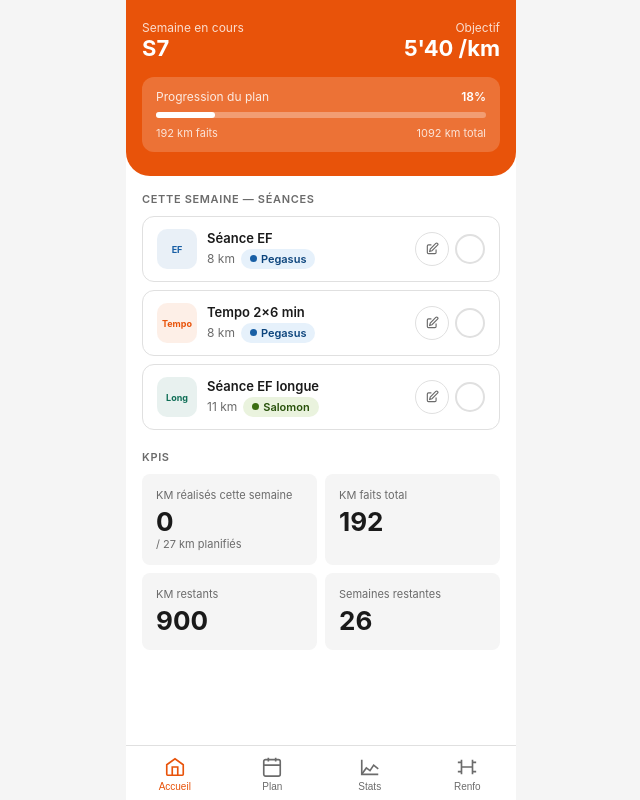
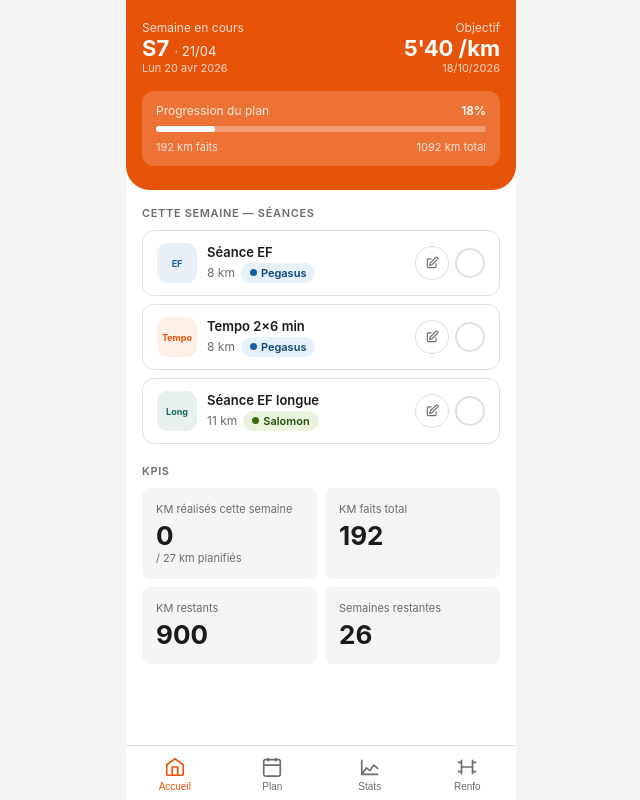
Before and after one commit to guillaumelenoir75-dev/Marathon, a plain HTML site: page Plan Marathon.html in a window 1280 px wide. Shown: the whole page, without its empty margins (319-959 px from the left). Drawn offline with nearby package versions, Linux system fonts and the light colour scheme.

Commit message:
Add files via upload

```diff
--- a/Plan Marathon.html
+++ b/Plan Marathon.html
@@ -44,8 +44,12 @@
 <div id="sc-home">
   <div style="background:var(--orange);padding:20px 16px 24px;border-radius:0 0 24px 24px;color:#fff;margin-bottom:16px;">
     <div style="display:flex;justify-content:space-between;align-items:center;margin-bottom:16px;">
-      <div><p style="font-size:12px;opacity:0.8;">Semaine en cours</p><p style="font-size:22px;font-weight:700;">S7</p></div>
-      <div style="text-align:right;"><p style="font-size:12px;opacity:0.8;">Objectif</p><p style="font-size:22px;font-weight:700;">5'40 /km</p></div>
+      <div>
+        <p style="font-size:12px;opacity:0.8;">Semaine en cours</p>
+        <p style="font-size:22px;font-weight:700;">S7 <span style="font-size:13px;font-weight:400;opacity:0.9;">· 21/04</span></p>
+        <p style="font-size:11px;opacity:0.75;" id="today-date"></p>
+      </div>
+      <div style="text-align:right;"><p style="font-size:12px;opacity:0.8;">Objectif</p><p style="font-size:22px;font-weight:700;">5'40 /km</p><p style="font-size:11px;opacity:0.75;">18/10/2026</p></div>
     </div>
     <div style="background:rgba(255,255,255,0.18);border-radius:12px;padding:12px 14px;">
       <div style="display:flex;justify-content:space-between;margin-bottom:8px;">
@@ -173,38 +177,38 @@
 const typeLabel={ef:'EF',tempo:'Tempo',long:'Long',rest:'Repos',race:'Course'};
 
 const weeks=[
-  {s:1,km:23,sessions:[{d:"Séance EF",km:7,type:"ef",shoe:null},{d:"Séance EF",km:8,type:"ef",shoe:null},{d:"Séance EF longue",km:8,type:"long",shoe:null}]},
-  {s:2,km:30,sessions:[{d:"Séance EF",km:9,type:"ef",shoe:null},{d:"Séance EF",km:10,type:"ef",shoe:null},{d:"Séance EF longue",km:11,type:"long",shoe:null}]},
-  {s:3,km:23,sessions:[{d:"Séance EF",km:7,type:"ef",shoe:null},{d:"Séance EF",km:8,type:"ef",shoe:null},{d:"Séance EF longue",km:8,type:"long",shoe:null}]},
-  {s:4,km:18,sessions:[{d:"Séance EF",km:9,type:"ef",shoe:null},{d:"Repos genoux",km:0,type:"rest",shoe:null},{d:"Séance EF longue",km:9,type:"long",shoe:null}]},
-  {s:5,km:23,sessions:[{d:"Séance EF",km:7,type:"ef",shoe:null},{d:"Tempo 2×5 min",km:7,type:"tempo",shoe:null},{d:"Séance EF longue",km:9,type:"long",shoe:null}]},
-  {s:6,km:25,sessions:[{d:"Séance EF",km:8,type:"ef",shoe:P},{d:"Tempo 2×6 min",km:8,type:"tempo",shoe:P},{d:"Séance EF longue",km:9,type:"long",shoe:S}]},
-  {s:7,km:27,sessions:[{d:"Séance EF",km:8,type:"ef",shoe:P},{d:"Tempo 2×6 min",km:8,type:"tempo",shoe:P},{d:"Séance EF longue",km:11,type:"long",shoe:S}]},
-  {s:8,km:24,sessions:[{d:"Tempo 2×8 min",km:8,type:"tempo",shoe:P},{d:"Séance EF légère",km:7,type:"ef",shoe:P},{d:"Séance EF longue",km:9,type:"long",shoe:S}]},
-  {s:9,km:27,sessions:[{d:"Tempo 2×8 min",km:9,type:"tempo",shoe:P},{d:"Séance EF légère",km:8,type:"ef",shoe:P},{d:"Séance EF longue",km:10,type:"long",shoe:S}]},
-  {s:10,km:30,sessions:[{d:"Séance EF",km:8,type:"ef",shoe:P},{d:"Tempo 3×8 min",km:10,type:"tempo",shoe:P},{d:"Séance EF longue",km:12,type:"long",shoe:S}]},
-  {s:11,km:33,sessions:[{d:"Séance EF",km:9,type:"ef",shoe:P},{d:"Tempo 3×8 min",km:10,type:"tempo",shoe:P},{d:"Séance EF longue",km:14,type:"long",shoe:S}]},
-  {s:12,km:29,sessions:[{d:"Séance EF",km:8,type:"ef",shoe:P},{d:"Tempo 2×10 min",km:9,type:"tempo",shoe:P},{d:"Séance EF longue",km:12,type:"long",shoe:S}]},
-  {s:13,km:35,sessions:[{d:"Séance EF",km:9,type:"ef",shoe:P},{d:"Tempo 2×10 min",km:10,type:"tempo",shoe:P},{d:"Séance EF longue",km:16,type:"long",shoe:S}]},
-  {s:14,km:37,sessions:[{d:"Séance EF",km:9,type:"ef",shoe:P},{d:"Tempo 3×10 min",km:11,type:"tempo",shoe:P},{d:"Séance EF longue",km:17,type:"long",shoe:S}]},
-  {s:15,km:38,sessions:[{d:"Séance EF",km:9,type:"ef",shoe:P},{d:"Tempo 2×12 min",km:11,type:"tempo",shoe:P},{d:"Séance EF longue",km:18,type:"long",shoe:S}]},
-  {s:16,km:32,sessions:[{d:"Séance EF",km:8,type:"ef",shoe:P},{d:"Tempo 2×15 min",km:10,type:"tempo",shoe:P},{d:"Séance EF longue",km:14,type:"long",shoe:S}]},
-  {s:17,km:38,sessions:[{d:"EF 7/3 AM",km:10,type:"ef",shoe:P},{d:"Tempo 2×15 min",km:10,type:"tempo",shoe:P},{d:"Séance EF longue",km:18,type:"long",shoe:S}]},
-  {s:18,km:41,sessions:[{d:"EF 7/3 AM",km:10,type:"ef",shoe:P},{d:"Tempo 3×10 min",km:11,type:"tempo",shoe:P},{d:"EF longue 16/4 AM",km:20,type:"long",shoe:S}]},
-  {s:19,km:43,sessions:[{d:"EF 7/3 AM",km:10,type:"ef",shoe:P},{d:"Tempo 2×15 min",km:11,type:"tempo",shoe:P},{d:"Séance EF longue",km:22,type:"long",shoe:S}]},
-  {s:20,km:33,sessions:[{d:"9 km EF",km:9,type:"ef",shoe:P},{d:"Tempo 2×8 min",km:10,type:"tempo",shoe:P},{d:"Séance EF longue",km:14,type:"long",shoe:S}]},
-  {s:21,km:30,sessions:[{d:"EF (Paris)",km:10,type:"ef",shoe:P},{d:"Séance EF (Paris)",km:8,type:"ef",shoe:P},{d:"EF longue (Paris)",km:12,type:"long",shoe:S}]},
-  {s:22,km:22,sessions:[{d:"EF (Sri Lanka)",km:10,type:"ef",shoe:P},{d:"Repos",km:0,type:"rest",shoe:null},{d:"EF longue (Sri Lanka)",km:12,type:"long",shoe:P}]},
-  {s:23,km:28,sessions:[{d:"EF (Sri Lanka)",km:8,type:"ef",shoe:P},{d:"EF (Sri Lanka)",km:8,type:"ef",shoe:null},{d:"EF longue 8/3 AM",km:12,type:"long",shoe:P}]},
-  {s:24,km:35,sessions:[{d:"EF 7/3 AM",km:10,type:"ef",shoe:P},{d:"Tempo 3×10 min",km:10,type:"tempo",shoe:P},{d:"EF longue 10/3 AM",km:15,type:"long",shoe:S}]},
-  {s:25,km:38,sessions:[{d:"EF 7/3 AM",km:10,type:"ef",shoe:P},{d:"Tempo 2×15 min",km:10,type:"tempo",shoe:P},{d:"EF longue 12/4 AM",km:18,type:"long",shoe:S}]},
-  {s:26,km:34,sessions:[{d:"Séance EF",km:9,type:"ef",shoe:P},{d:"Tempo 3×10 min",km:10,type:"tempo",shoe:Z},{d:"Séance EF longue",km:15,type:"long",shoe:Z}]},
-  {s:27,km:41,sessions:[{d:"EF 7/3 AM",km:10,type:"ef",shoe:P},{d:"Tempo 2×15 min",km:10,type:"tempo",shoe:Z},{d:"Semi-Marathon Bois d'Arcy",km:21,type:"race",shoe:Z}]},
-  {s:28,km:44,sessions:[{d:"EF 7/3 AM",km:10,type:"ef",shoe:P},{d:"Tempo 2×15 min",km:10,type:"tempo",shoe:Z},{d:"EF longue 14/6 AM",km:24,type:"long",shoe:S}]},
-  {s:29,km:48,sessions:[{d:"Séance EF",km:8,type:"ef",shoe:P},{d:"Tempo 2×10 min",km:10,type:"tempo",shoe:Z},{d:"EF longue 18/4 AM",km:30,type:"long",shoe:Z}]},
-  {s:30,km:33,sessions:[{d:"Séance EF",km:8,type:"ef",shoe:P},{d:"Tempo 2×8 min",km:9,type:"tempo",shoe:P},{d:"EF longue 11/3 AM",km:16,type:"long",shoe:S}]},
-  {s:31,km:29,sessions:[{d:"Séance EF",km:8,type:"ef",shoe:P},{d:"Tempo 2×5 min",km:9,type:"tempo",shoe:Z},{d:"Séance EF longue",km:12,type:"long",shoe:S}]},
-  {s:32,km:51,sessions:[{d:"Séance EF",km:5,type:"ef",shoe:P},{d:"Séance EF légère",km:4,type:"ef",shoe:Z},{d:"MARATHON",km:42,type:"race",shoe:Z}]},
+  {s:1,km:23,date:'10/03',month:'Mars',sessions:[{d:"Séance EF",km:7,type:"ef",shoe:null},{d:"Séance EF",km:8,type:"ef",shoe:null},{d:"Séance EF longue",km:8,type:"long",shoe:null}]},
+  {s:2,km:30,date:'17/03',month:'Mars',sessions:[{d:"Séance EF",km:9,type:"ef",shoe:null},{d:"Séance EF",km:10,type:"ef",shoe:null},{d:"Séance EF longue",km:11,type:"long",shoe:null}]},
+  {s:3,km:23,date:'24/03',month:'Mars',sessions:[{d:"Séance EF",km:7,type:"ef",shoe:null},{d:"Séance EF",km:8,type:"ef",shoe:null},{d:"Séance EF longue",km:8,type:"long",shoe:null}]},
+  {s:4,km:18,date:'31/03',month:'Mars',sessions:[{d:"Séance EF",km:9,type:"ef",shoe:null},{d:"Repos genoux",km:0,type:"rest",shoe:null},{d:"Séance EF longue",km:9,type:"long",shoe:null}]},
+  {s:5,km:23,date:'07/04',month:'Avril',sessions:[{d:"Séance EF",km:7,type:"ef",shoe:null},{d:"Tempo 2×5 min",km:7,type:"tempo",shoe:null},{d:"Séance EF longue",km:9,type:"long",shoe:null}]},
+  {s:6,km:25,date:'14/04',month:'Avril',sessions:[{d:"Séance EF",km:8,type:"ef",shoe:P},{d:"Tempo 2×6 min",km:8,type:"tempo",shoe:P},{d:"Séance EF longue",km:9,type:"long",shoe:S}]},
+  {s:7,km:27,date:'21/04',month:'Avril',sessions:[{d:"Séance EF",km:8,type:"ef",shoe:P},{d:"Tempo 2×6 min",km:8,type:"tempo",shoe:P},{d:"Séance EF longue",km:11,type:"long",shoe:S}]},
+  {s:8,km:24,date:'28/04',month:'Avril',sessions:[{d:"Tempo 2×8 min",km:8,type:"tempo",shoe:P},{d:"Séance EF légère",km:7,type:"ef",shoe:P},{d:"Séance EF longue",km:9,type:"long",shoe:S}]},
+  {s:9,km:27,date:'05/05',month:'Mai',sessions:[{d:"Tempo 2×8 min",km:9,type:"tempo",shoe:P},{d:"Séance EF légère",km:8,type:"ef",shoe:P},{d:"Séance EF longue",km:10,type:"long",shoe:S}]},
+  {s:10,km:30,date:'12/05',month:'Mai',sessions:[{d:"Séance EF",km:8,type:"ef",shoe:P},{d:"Tempo 3×8 min",km:10,type:"tempo",shoe:P},{d:"Séance EF longue",km:12,type:"long",shoe:S}]},
+  {s:11,km:33,date:'19/05',month:'Mai',sessions:[{d:"Séance EF",km:9,type:"ef",shoe:P},{d:"Tempo 3×8 min",km:10,type:"tempo",shoe:P},{d:"Séance EF longue",km:14,type:"long",shoe:S}]},
+  {s:12,km:29,date:'26/05',month:'Mai',sessions:[{d:"Séance EF",km:8,type:"ef",shoe:P},{d:"Tempo 2×10 min",km:9,type:"tempo",shoe:P},{d:"Séance EF longue",km:12,type:"long",shoe:S}]},
+  {s:13,km:35,date:'02/06',month:'Juin',sessions:[{d:"Séance EF",km:9,type:"ef",shoe:P},{d:"Tempo 2×10 min",km:10,type:"tempo",shoe:P},{d:"Séance EF longue",km:16,type:"long",shoe:S}]},
+  {s:14,km:37,date:'09/06',month:'Juin',sessions:[{d:"Séance EF",km:9,type:"ef",shoe:P},{d:"Tempo 3×10 min",km:11,type:"tempo",shoe:P},{d:"Séance EF longue",km:17,type:"long",shoe:S}]},
+  {s:15,km:38,date:'16/06',month:'Juin',sessions:[{d:"Séance EF",km:9,type:"ef",shoe:P},{d:"Tempo 2×12 min",km:11,type:"tempo",shoe:P},{d:"Séance EF longue",km:18,type:"long",shoe:S}]},
+  {s:16,km:32,date:'23/06',month:'Juin',sessions:[{d:"Séance EF",km:8,type:"ef",shoe:P},{d:"Tempo 2×15 min",km:10,type:"tempo",shoe:P},{d:"Séance EF longue",km:14,type:"long",shoe:S}]},
+  {s:17,km:38,date:'30/06',month:'Juin',sessions:[{d:"EF 7/3 AM",km:10,type:"ef",shoe:P},{d:"Tempo 2×15 min",km:10,type:"tempo",shoe:P},{d:"Séance EF longue",km:18,type:"long",shoe:S}]},
+  {s:18,km:41,date:'07/07',month:'Juillet',sessions:[{d:"EF 7/3 AM",km:10,type:"ef",shoe:P},{d:"Tempo 3×10 min",km:11,type:"tempo",shoe:P},{d:"EF longue 16/4 AM",km:20,type:"long",shoe:S}]},
+  {s:19,km:43,date:'14/07',month:'Juillet',sessions:[{d:"EF 7/3 AM",km:10,type:"ef",shoe:P},{d:"Tempo 2×15 min",km:11,type:"tempo",shoe:P},{d:"Séance EF longue",km:22,type:"long",shoe:S}]},
+  {s:20,km:33,date:'21/07',month:'Juillet',sessions:[{d:"9 km EF",km:9,type:"ef",shoe:P},{d:"Tempo 2×8 min",km:10,type:"tempo",shoe:P},{d:"Séance EF longue",km:14,type:"long",shoe:S}]},
+  {s:21,km:30,date:'27/07',month:'Juillet',sessions:[{d:"EF (Paris)",km:10,type:"ef",shoe:P},{d:"Séance EF (Paris)",km:8,type:"ef",shoe:P},{d:"EF longue (Paris)",km:12,type:"long",shoe:S}]},
+  {s:22,km:22,date:'04/08',month:'Août',sessions:[{d:"EF (Sri Lanka)",km:10,type:"ef",shoe:P},{d:"Repos",km:0,type:"rest",shoe:null},{d:"EF longue (Sri Lanka)",km:12,type:"long",shoe:P}]},
+  {s:23,km:28,date:'11/08',month:'Août',sessions:[{d:"EF (Sri Lanka)",km:8,type:"ef",shoe:P},{d:"EF (Sri Lanka)",km:8,type:"ef",shoe:null},{d:"EF longue 8/3 AM",km:12,type:"long",shoe:P}]},
+  {s:24,km:35,date:'18/08',month:'Août',sessions:[{d:"EF 7/3 AM",km:10,type:"ef",shoe:P},{d:"Tempo 3×10 min",km:10,type:"tempo",shoe:P},{d:"EF longue 10/3 AM",km:15,type:"long",shoe:S}]},
+  {s:25,km:38,date:'25/08',month:'Août',sessions:[{d:"EF 7/3 AM",km:10,type:"ef",shoe:P},{d:"Tempo 2×15 min",km:10,type:"tempo",shoe:P},{d:"EF longue 12/4 AM",km:18,type:"long",shoe:S}]},
+  {s:26,km:34,date:'01/09',month:'Septembre',sessions:[{d:"Séance EF",km:9,type:"ef",shoe:P},{d:"Tempo 3×10 min",km:10,type:"tempo",shoe:Z},{d:"Séance EF longue",km:15,type:"long",shoe:Z}]},
+  {s:27,km:41,date:'08/09',month:'Septembre',sessions:[{d:"EF 7/3 AM",km:10,type:"ef",shoe:P},{d:"Tempo 2×15 min",km:10,type:"tempo",shoe:Z},{d:"Semi-Marathon Bois d'Arcy",km:21,type:"race",shoe:Z}]},
+  {s:28,km:44,date:'15/09',month:'Septembre',sessions:[{d:"EF 7/3 AM",km:10,type:"ef",shoe:P},{d:"Tempo 2×15 min",km:10,type:"tempo",shoe:Z},{d:"EF longue 14/6 AM",km:24,type:"long",shoe:S}]},
+  {s:29,km:48,date:'22/09',month:'Septembre',sessions:[{d:"Séance EF",km:8,type:"ef",shoe:P},{d:"Tempo 2×10 min",km:10,type:"tempo",shoe:Z},{d:"EF longue 18/4 AM",km:30,type:"long",shoe:Z}]},
+  {s:30,km:33,date:'29/09',month:'Septembre',sessions:[{d:"Séance EF",km:8,type:"ef",shoe:P},{d:"Tempo 2×8 min",km:9,type:"tempo",shoe:P},{d:"EF longue 11/3 AM",km:16,type:"long",shoe:S}]},
+  {s:31,km:29,date:'06/10',month:'Octobre',sessions:[{d:"Séance EF",km:8,type:"ef",shoe:P},{d:"Tempo 2×5 min",km:9,type:"tempo",shoe:Z},{d:"Séance EF longue",km:12,type:"long",shoe:S}]},
+  {s:32,km:51,date:'13/10',month:'Octobre',sessions:[{d:"Séance EF",km:5,type:"ef",shoe:P},{d:"Séance EF légère",km:4,type:"ef",shoe:Z},{d:"MARATHON",km:42,type:"race",shoe:Z}]},
 ];
 
 const renfo1=[
@@ -331,8 +335,17 @@
 const openWeeks=new Set();
 function renderPlan(){
   const el=document.getElementById('plan-list');el.innerHTML='';
+  let currentMonth='';
   weeks.forEach(w=>{
     const isCur=w.s===CW,isPast=w.s<CW,isOpen=openWeeks.has(w.s);
+    // Séparateur de mois
+    if(w.month!==currentMonth){
+      currentMonth=w.month;
+      const sep=document.createElement('div');
+      sep.style.cssText='display:flex;align-items:center;gap:8px;margin:4px 0 8px;';
+      sep.innerHTML=`<span style="font-size:12px;font-weight:700;color:var(--orange);text-transform:uppercase;letter-spacing:0.08em;">${w.month}</span><div style="flex:1;height:1px;background:var(--border);"></div>`;
+      el.appendChild(sep);
+    }
     const card=document.createElement('div');
     card.className='week-card'+(isCur?' current':'');
     const badges=[];
@@ -350,9 +363,10 @@
         <span style="font-size:12px;font-weight:600;color:var(--muted);flex-shrink:0;">${s.km} km</span>
       </div>`;
     }).join('');
-    card.innerHTML=`<div onclick="toggleWeek(${w.s})" style="padding:14px;display:flex;justify-content:space-between;align-items:center;">
+    card.innerHTML=`<div onclick="toggleWeek(${w.s})" style="padding:12px 14px;display:flex;justify-content:space-between;align-items:center;">
       <div style="display:flex;align-items:center;gap:6px;flex-wrap:wrap;">
-        <span style="font-size:13px;font-weight:600;color:${isCur?'#E8530A':'var(--text)'};">Semaine ${w.s}</span>
+        <span style="font-size:13px;font-weight:600;color:${isCur?'#E8530A':'var(--text)'};">S${w.s}</span>
+        <span style="font-size:12px;color:var(--muted);">· lun. ${w.date}</span>
         ${badges.join('')}
       </div>
       <div style="display:flex;align-items:center;gap:8px;">
@@ -441,6 +455,13 @@
 }
 function markRenfoDone(){state[rfk(CW,curRenfo)+'done']=true;save();renderRenfoExercises();}
 
+// Date du jour sur accueil
+const now = new Date();
+const joursArr = ['Dim','Lun','Mar','Mer','Jeu','Ven','Sam'];
+const moisFrArr = ['jan','fév','mar','avr','mai','juin','juil','août','sep','oct','nov','déc'];
+const todayEl = document.getElementById('today-date');
+if(todayEl) todayEl.textContent = joursArr[now.getDay()]+' '+now.getDate()+' '+moisFrArr[now.getMonth()]+' '+now.getFullYear();
+
 let rendered={};
 function showScreen(name){
   ['home','plan','stats','renfo'].forEach(s=>{
```
